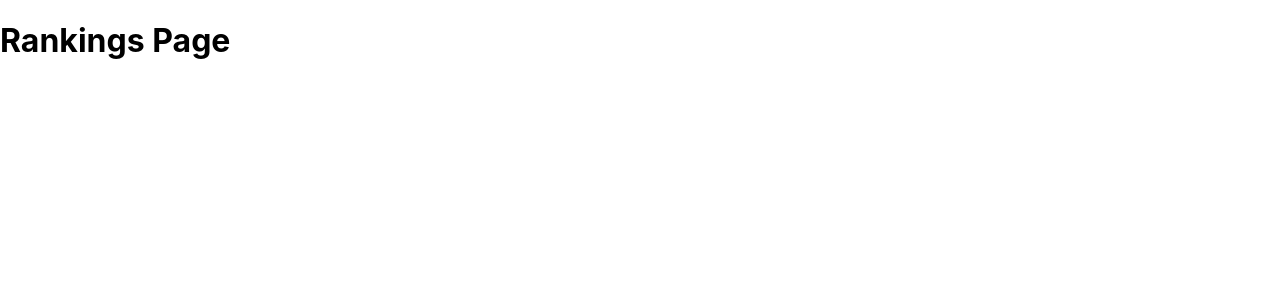
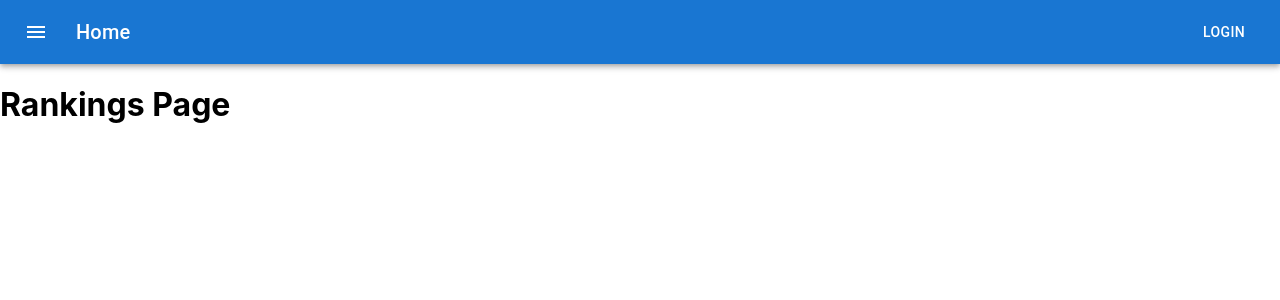
Before and after one commit to CLHigg42/catan_scoreboard, a React (Create React App) app: page /rankings in a window 1280 px wide. Shown: the top 300 px of the page. Built offline with nearby package versions, Linux system fonts and the light colour scheme.

Commit message:
adding a header

```diff
--- a/package.json
+++ b/package.json
@@ -5,6 +5,7 @@
   "dependencies": {
     "@emotion/react": "^11.10.6",
     "@emotion/styled": "^11.10.6",
+    "@mui/icons-material": "^5.11.16",
     "@mui/material": "^5.12.0",
     "@testing-library/jest-dom": "^5.16.5",
     "@testing-library/react": "^13.4.0",
--- a/src/App.js
+++ b/src/App.js
@@ -4,15 +4,19 @@
 import { AdminPage } from './Pages/AdminPage';
 import { RankingsPage } from './Pages/RankingsPage';
 import { LandingPage } from './Pages/LandingPage';
+import { Header } from './Pages/Header';
 
 function App() {
   return (
+    <div>
+      <Header />
       <Routes>
         <Route path="/" element={<LandingPage />} />
         <Route path="/rankings" element={<RankingsPage />} />
         <Route path="/player" element={<PlayerPage />} />
         <Route path="/admin" element={<AdminPage/>} />
       </Routes>
+      </div>
   );
 }
 
--- /dev/null
+++ b/src/Pages/Header.js
@@ -0,0 +1,27 @@
+import * as React from 'react';
+import { AppBar, Box, Toolbar, Typography, Button, IconButton} from '@mui/material';
+import {Menu } from '@mui/icons-material';
+
+export const Header = () => {
+  return (
+    <Box sx={{ flexGrow: 1 }}>
+      <AppBar position="static">
+        <Toolbar>
+          <IconButton
+            size="large"
+            edge="start"
+            color="inherit"
+            aria-label="menu"
+            sx={{ mr: 2 }}
+          >
+            <Menu />
+          </IconButton>
+          <Typography variant="h6" component="div" sx={{ flexGrow: 1 }}>
+            Home
+          </Typography>
+          <Button color="inherit">Login</Button>
+        </Toolbar>
+      </AppBar>
+    </Box>
+  );
+}
--- a/src/Pages/LandingPage.js
+++ b/src/Pages/LandingPage.js
@@ -1,9 +1,19 @@
+import { Button } from '@mui/material'
 import React from 'react'
 
 export const LandingPage = () => {
   return (
     <div>
-      hello world
+      <Button
+        variant='outlined'
+      >
+        New Tournament
+      </Button>
+      <Button
+        variant='outlined'
+      >
+        Existing Tournament
+      </Button>
     </div>
   )
 }
```
Also changed, not shown: 1 other file (tests, documents, lock files or other folders).
